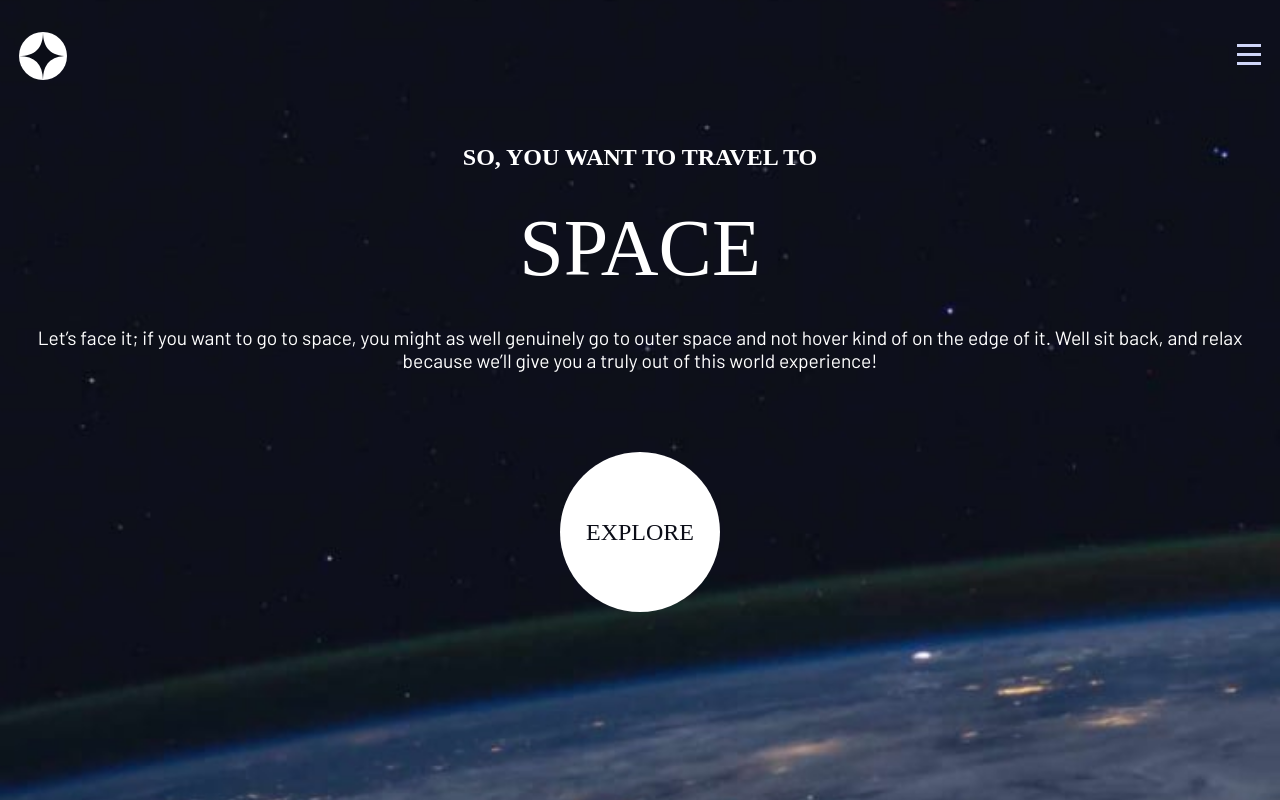
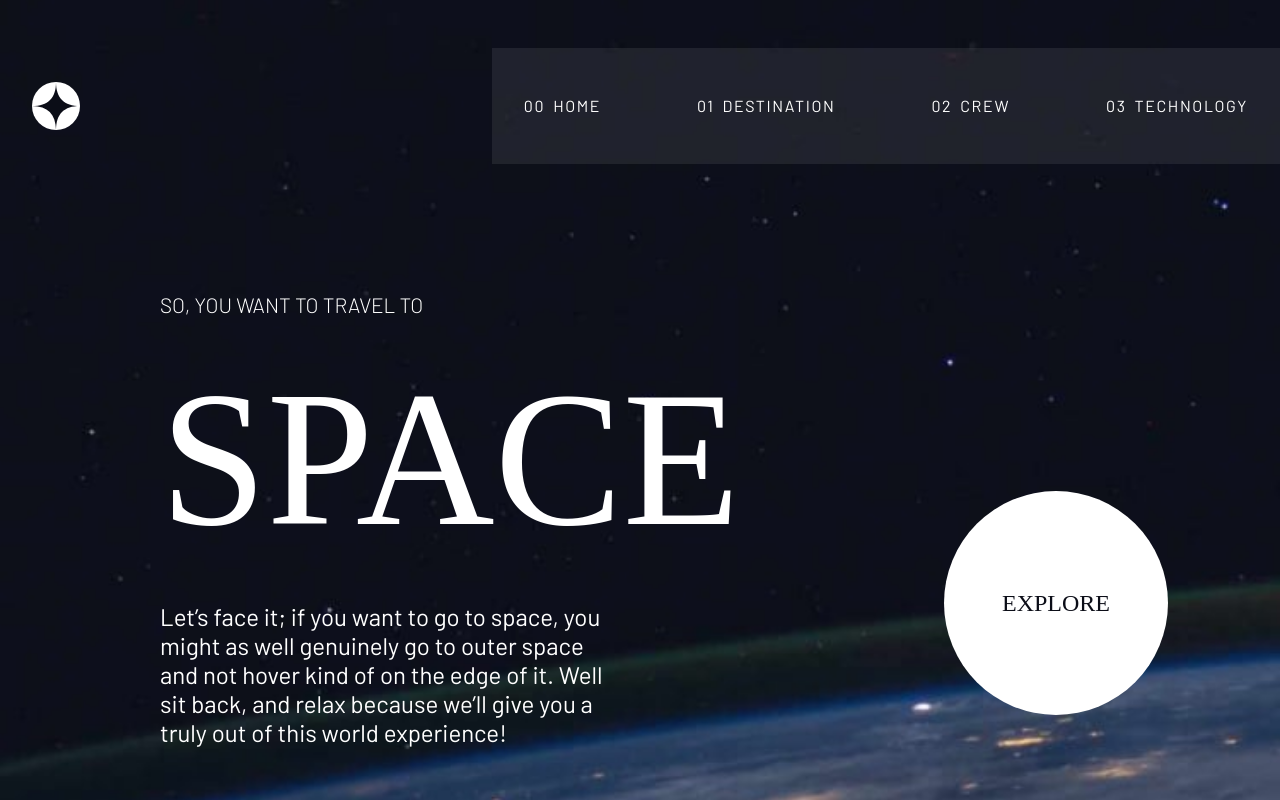
Before and after one commit to JanudaStack/space-tourism-official-main, a React (Vite) app: page / in a window 1280 px wide. Built offline with nearby package versions, Linux system fonts and the light colour scheme; a web font is replaced by a local one.

Commit message:
Enhance Navbar with tablet view and update Home page styles; add Destination component files

```diff
--- a/index.html
+++ b/index.html
@@ -5,6 +5,7 @@
         <link rel="icon" type="image/svg" href="/logo.svg" />
 
         <meta name="viewport" content="width=device-width, initial-scale=1.0" />
+
         <!-- Google Fonts -->
         <link rel="preconnect" href="https://fonts.googleapis.com" />
         <link rel="preconnect" href="https://fonts.gstatic.com" crossorigin />
@@ -12,7 +13,7 @@
             href="https://fonts.googleapis.com/css2?family=Barlow+Condensed:ital,wght@0,100;0,200;0,300;0,400;0,500;0,600;0,700;0,800;0,900;1,100;1,200;1,300;1,400;1,500;1,600;1,700;1,800;1,900&family=Barlow:ital,wght@0,100;0,200;0,300;0,400;0,500;0,600;0,700;0,800;0,900;1,100;1,200;1,300;1,400;1,500;1,600;1,700;1,800;1,900&family=Bellefair&display=swap"
             rel="stylesheet"
         />
-        <title>Space Tourism</title>
+        <title>Space Tourism - Go Beyond</title>
     </head>
     <body>
         <div id="root"></div>
--- a/src/components/Navbar/Navbar.css
+++ b/src/components/Navbar/Navbar.css
@@ -3,13 +3,14 @@
 }
 
 .desktop-navbar,
-.mobile-navbar {
+.mobile-navbar,
+.tablet-navbar {
     display: none;
 }
 
 .navigation-bar {
     padding: 2rem 1.2rem;
     display: flex;
-    justify-content: space-between;
+    /* justify-content: space-between; */
     align-items: center;
 }
--- a/src/components/Navbar/Navbar.jsx
+++ b/src/components/Navbar/Navbar.jsx
@@ -30,19 +30,35 @@ function Navbar() {
                             </li>
                         </ul>
                     </div>
+                    <div className="tablet-navbar">
+                        <ul className="nav-links-tablet">
+                            <li>
+                                <a href="#">Home</a>
+                            </li>
+                            <li>
+                                <a href="#">Destination</a>
+                            </li>
+                            <li>
+                                <a href="#">Crew</a>
+                            </li>
+                            <li>
+                                <a href="#">Technology</a>
+                            </li>
+                        </ul>
+                    </div>
                     <div className="mobile-navbar">
                         <ul className="nav-links-mobile">
                             <li>
-                                <a href="#">00 Home</a>
+                                <a href="#">Home</a>
                             </li>
                             <li>
-                                <a href="#">01 Destination</a>
+                                <a href="#">Destination</a>
                             </li>
                             <li>
-                                <a href="#">02 Crew</a>
+                                <a href="#">Crew</a>
                             </li>
                             <li>
-                                <a href="#">03 Technology</a>
+                                <a href="#">Technology</a>
                             </li>
                         </ul>
                     </div>
--- a/src/pages/Home/Home.css
+++ b/src/pages/Home/Home.css
@@ -7,7 +7,7 @@ body {
 }
 
 .hero-section {
-    padding-top: 2rem;
+    padding-top: 4rem;
     display: flex;
     align-items: center;
     justify-content: center;
@@ -19,11 +19,15 @@ body {
     padding: 0 1.2rem;
     display: flex;
     flex-direction: column;
+    /* align-items: center; */
     gap: 2rem;
 }
 
 .hero-header {
-    font-family: var(--ff-serif-headings); /* Use the serif font for headings */
+    font-size: 1.3rem;
+    /* font-size: clamp(1.333rem, 2vw + 1rem, 2rem); */
+    font-family: var(--ff-sans-normal-para);
+    font-weight: 300;
     text-align: center;
     text-transform: uppercase;
 }
@@ -32,13 +36,15 @@ body {
     font-family: var(--ff-serif-headings);
     text-align: center;
     text-transform: uppercase;
-    font-size: 5rem;
+    font-size: clamp(6rem, 14vw + 1rem, 12rem);
 }
 
 .hero-paragraph {
     font-family: var(--ff-sans-normal-para);
+    font-size: clamp(1.2rem, 3vw, 1.5rem);
     text-align: center;
-    font-size: 1.2rem;
+    width: 85%;
+    margin: 0 auto;
 }
 
 .explore {
@@ -55,4 +61,98 @@ body {
     font-family: var(--ff-serif-headings);
     text-transform: uppercase;
     text-align: center;
+    display: flex;
+    align-items: center;
+    justify-content: center;
+    transition: all 0.3s ease;
 }
+
+.explore-btn:hover {
+    background-color: hsla(0, 0%, 100%, 0.822);
+    box-shadow: 0px 0px 20px 10px rgba(255, 255, 255, 0.5);
+    transform: scale(1.1);
+}
+
+@media (min-width: 768px) {
+    .hamburger-menu {
+        display: none;
+    }
+
+    .navigation-bar {
+        padding: 0 0 0 2rem;
+    }
+    /* Tablet navbar */
+    .tablet-navbar {
+        display: block;
+        margin-left: auto;
+        background-color: hsla(0, 0%, 100%, 0.078);
+        padding: 2rem 1.5rem;
+    }
+
+    .nav-links-tablet {
+        display: flex;
+        align-items: center;
+        gap: 4rem;
+    }
+
+    .nav-links-tablet li a {
+        font-family: var(--ff-sans-normal-para);
+        text-transform: uppercase;
+        letter-spacing: 0.1rem;
+    }
+}
+
+@media (min-width: 1024px) {
+    .navigation-bar {
+        padding: 3rem 0 0 2rem;
+    }
+
+    .tablet-navbar {
+        display: none;
+    }
+
+    .desktop-navbar {
+        display: block;
+        margin-left: auto;
+        background-color: hsla(0, 0%, 100%, 0.078);
+        padding: 3rem 2rem;
+    }
+
+    .nav-links-desktop {
+        display: flex;
+        gap: 6rem;
+    }
+
+    .nav-links-desktop li a {
+        font-family: var(--ff-sans-normal-para);
+        text-transform: uppercase;
+        letter-spacing: 0.1rem;
+        word-spacing: 0.2rem;
+    }
+
+    .hero-section {
+        padding: 8rem 5rem 0 5rem;
+        flex-direction: row;
+        align-items: flex-end;
+    }
+
+    .hero-header,
+    .hero-paragraph,
+    .space-text {
+        text-align: left;
+    }
+
+    .hero-paragraph {
+        width: 70%;
+        margin: 0;
+    }
+
+    .hero-text-content {
+        padding-left: 5rem;
+    }
+
+    .explore-btn {
+        height: 14rem;
+        width: 14rem;
+    }
+}
```
Also changed, not shown: src/pages/Destination/Destination.css (added), src/pages/Destination/Destination.jsx (added).
